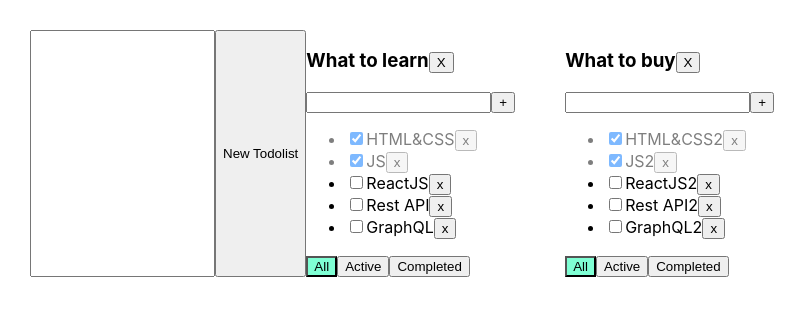
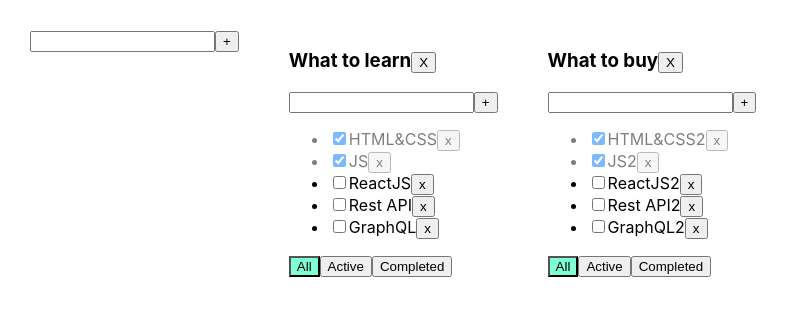
Before and after one commit to Ynnost/Todolist, a React (Create React App) app: page / in a window 1280 px wide. Shown: the top 316 px of the page, without its empty margins (0-807 px from the left). Built offline with nearby package versions, Linux system fonts and the light colour scheme.

Commit message:
add new component EditableSpan and AddItemForm

```diff
--- a/src/App.tsx
+++ b/src/App.tsx
@@ -2,7 +2,7 @@ import React, {useState} from 'react';
 import './App.css';
 import {Todolist} from './Todolist';
 import {v1} from 'uuid'
-import Button from "./components/Button";
+import AddItemForm from "./components/AddItemForm";
 
 export type FilterValuesType = "all" | "active" | "completed" | "three";
 
@@ -47,11 +47,9 @@ function App() {
 
     const addTask = (title: string, todolistID: string) => {
         let task = {id: v1(), title: title, isDone: false};
-        let tasks = tasksObj[todolistID]
-        let newTask = [task, ...tasks];
-        tasksObj[todolistID] = newTask;
+        let todolistTasks = tasksObj[todolistID]
+        tasksObj[todolistID] = [task, ...todolistTasks];
         setTasks({...tasksObj})
-        console.log(tasksObj)
     }
 
     const removeTodolist = (todolistID: string) => {
@@ -62,25 +60,33 @@ function App() {
 
     const removeTask = (id: string, todolistID: string) => {
         let tasks = tasksObj[todolistID]
-        let filteredTasks = tasks.filter(t => t.id !== id);
-        tasksObj[todolistID] = filteredTasks;
+        // let filteredTasks = tasks.filter(t => t.id !== id);
+        // tasksObj[todolistID] = filteredTasks;
+        tasksObj[todolistID] = tasks.filter(t => t.id !== id);
         setTasks({...tasksObj})
     }
 
     const changeStatus = (taskId: string, isDone: boolean, todolistID: string) => {
         let tasks = tasksObj[todolistID]
-        let task = tasks.find(t=>t.id === taskId)
-        if(task) {
+        let task = tasks.find(t => t.id === taskId)
+        if (task) {
             task.isDone = isDone
             setTasks({...tasksObj})
         }
     }
 
+    const addTodolist = (newTitle: string) => {
+        const todolistID = v1()
+        let newTodolist: TodolistType = {id: todolistID, title: newTitle, filter: 'all'}
+
+        setTodolistS([newTodolist,...todolistS])
+        setTasks({...tasksObj,[todolistID]:[]})
+    }
+
 
     return (
         <div className="App">
-            <input/> <Button name={'New Todolist'} callback={() => {
-        }}/>
+            <AddItemForm callback={addTodolist}/>
             {todolistS.map(el => {
                 return (
                     <Todolist key={el.id}
--- a/src/Todolist.tsx
+++ b/src/Todolist.tsx
@@ -1,6 +1,8 @@
-import React, {ChangeEvent, useState, KeyboardEvent} from 'react';
+import React, {useState} from 'react';
 import {FilterValuesType, TaskType} from './App';
 import Button from "./components/Button";
+import AddItemForm from "./components/AddItemForm";
+import {EditableSpan} from "./components/EditableSpan";
 
 
 
@@ -33,17 +35,23 @@ export function Todolist(props: PropsType) {
         setFilter(value)
     }
 
+    const addTaskHandler = (title: string)=>{
+     props.addTask(title, props.id)
+    }
+
+
     return <div>
         <h3>{props.title}
             <Button name={'X'} callback={() => props.removeTodolist(props.id)}/>
         </h3>
-            <AddItemForm id={props.id} addTask={props.addTask}/>
+            <AddItemForm  callback={addTaskHandler}/>
         <ul>
             {colanderFoo().map(t => {
                 return (<li key={t.id} className={t.isDone ? "is-done" : ""}>
                     <input type="checkbox" checked={t.isDone}
                            onChange={(e) => props.changeTaskStatus(t.id, e.currentTarget.checked, props.id)}/>
-                    <span>{t.title}</span>
+                    {/*<span>{t.title}</span>*/}
+                    <EditableSpan aldTitle={t.title}/>
                     <button onClick={() => props.removeTask(t.id, props.id)}>x</button>
                 </li>)
             })}
@@ -61,98 +69,3 @@ export function Todolist(props: PropsType) {
         </div>
     </div>
 }
-
-type AddItemPropsType = {
-    addTask: (title: string, todolistID: string) => void
-    id: string
-}
-
-const AddItemForm = (props: AddItemPropsType) => {
-
-    let [title, setTitle] = useState('')
-    let [error, setError] = useState<string | null>(null)
-
-    const addTask = () => {
-        if (title.trim() !== "") {
-            props.addTask(title.trim(), props.id)
-            console.log(title)
-            setTitle('')
-        } else {
-            setError("Title is required")
-        }
-    }
-
-    const onChangeHandler = (e: ChangeEvent<HTMLInputElement>) => {
-        setTitle(e.currentTarget.value)
-    }
-
-    const onKeyPressHandlerList = (event: KeyboardEvent<HTMLInputElement>) => {
-        setError(null)
-        if (event.key === 'Enter') {
-            addTask()
-            console.log(title)
-        }
-    }
-
-    return <div>
-            <input value={title}
-                   onKeyDown={onKeyPressHandlerList}
-                   onChange={onChangeHandler}
-                   className={error ? "error" : ""}/>
-            <button onClick={addTask}>+</button>
-            {error && <div className={"error-message"}>{error}</div>}
-        </div>
-}
-
-
-// const changeFilter = (todolistID: string, value: FilterValuesType) => {
-//     setFilter(value)
-//     // setTodolists(todolists.map(el => el.id === todolistID ? {...el, filter: value} : el))
-// }
-
-// const colanderFoo = () => {
-//     let tasksForTodolist = tasks.filter((t,i)=>{
-//         if (filter === "three") return i < 4
-//         if (filter === "active") return !t.isDone
-//         if (filter === "completed") return t.isDone
-//     });
-//     // if (filter === "three") {
-//     //     tasksForTodolist = tasks.filter((t, i) => i < 4);
-//     // }
-//     // if (filter === "active") {
-//     //     tasksForTodolist = tasks.filter(t => !t.isDone);
-//     // }
-//     // if (filter === "completed") {
-//     //     tasksForTodolist = tasks.filter(t => t.isDone);
-//     // }
-//     return tasks
-// }
-
-//
-//     const addTask = (title: string, tID: string) => {
-//         if (title.trim() !== "") {
-//             props.addTask(title.trim(), props.todolistID
-//         }
-//         setTasks([newTak, ...tasks])
-//     }
-// else
-//     {
-//         setError("Title is required")
-//     }
-// }
-//
-// const onChangeHandler = (e: ChangeEvent<HTMLInputElement>) => {
-//     setTitle(e.currentTarget.value)
-// }
-//
-// const addTaskHandler = () => {
-//     addTask(title)
-//     setTitle('')
-// }
-
-// const onKeyPressHandlerList = (event: KeyboardEvent<HTMLInputElement>) => {
-//     setError(null)
-//     if (event.key === 'Enter') {
-//         addTaskHandler()
-//     }
-// }
--- /dev/null
+++ b/src/components/AddItemForm.tsx
@@ -0,0 +1,43 @@
+import React, {ChangeEvent, KeyboardEvent, useState} from 'react';
+
+type AddItemPropsType = {
+    callback: (title: string) => void
+}
+
+const AddItemForm = (props: AddItemPropsType) => {
+
+    let [title, setTitle] = useState('')
+    let [error, setError] = useState<string | null>(null)
+
+    const addTask = () => {
+        if (title.trim() !== "") {
+            props.callback(title.trim())
+            console.log(title)
+            setTitle('')
+        } else {
+            setError("Title is required")
+        }
+    }
+
+    const onChangeHandler = (e: ChangeEvent<HTMLInputElement>) => {
+        setTitle(e.currentTarget.value)
+    }
+
+    const onKeyPressHandlerList = (event: KeyboardEvent<HTMLInputElement>) => {
+        setError(null)
+        if (event.key === 'Enter') {
+            addTask()
+            console.log(title)
+        }
+    }
+    return <div>
+        <input value={title}
+               onKeyDown={onKeyPressHandlerList}
+               onChange={onChangeHandler}
+               className={error ? "error" : ""}/>
+        <button onClick={addTask}>+</button>
+        {error && <div className={"error-message"}>{error}</div>}
+    </div>
+}
+
+export default AddItemForm
--- /dev/null
+++ b/src/components/EditableSpan.tsx
@@ -0,0 +1,20 @@
+import React, {useState} from 'react';
+
+
+type PropsType = {
+    aldTitle: string
+}
+
+export const EditableSpan = (props: PropsType) => {
+
+    const [edit, setEdit] = useState(false)
+    const editHandler = () => {
+        setEdit(!edit)
+    }
+
+
+    return (
+        edit ? <input value={props.aldTitle} onBlur={editHandler} autoFocus/>
+            : <span onDoubleClick={editHandler}>{props.aldTitle}</span>
+    );
+};
```
